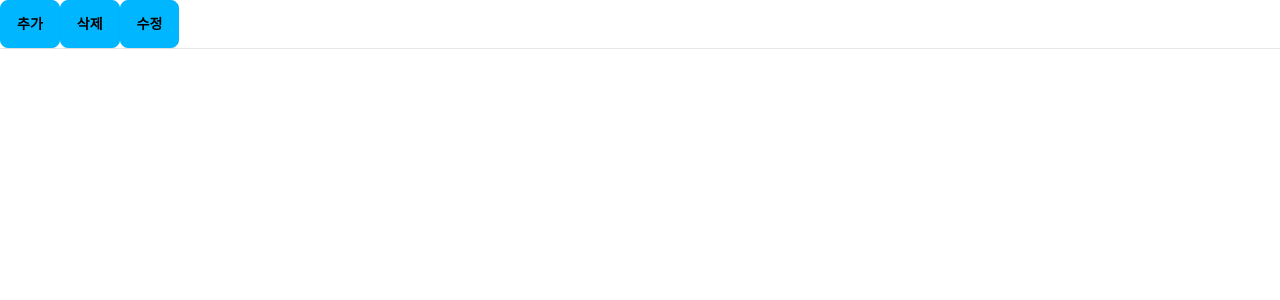
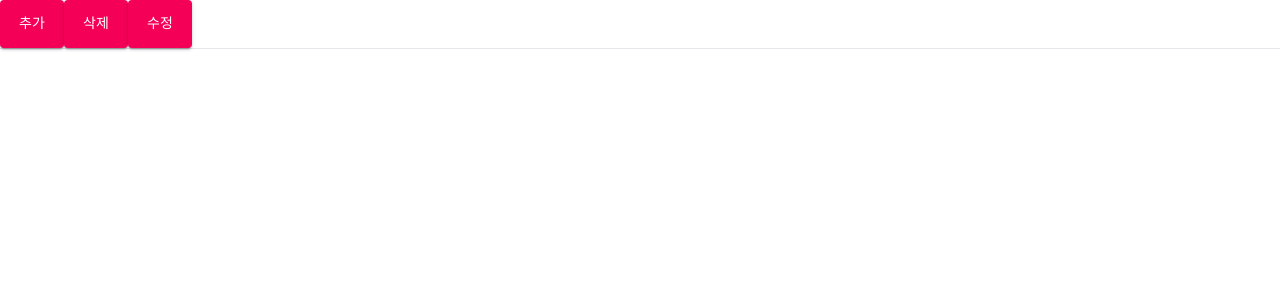
Before and after one commit to CHOMINWOONG/2024-react-exam, a React (Create React App) app: page / in a window 1280 px wide. Shown: the top 300 px of the page. Built offline with nearby package versions, Linux system fonts and the light colour scheme.

Commit message:
MUI 적용

```diff
--- a/package.json
+++ b/package.json
@@ -1,9 +1,11 @@
-
 {
   "name": "react-exam",
   "version": "0.1.0",
   "private": true,
   "dependencies": {
+    "@emotion/react": "^11.11.4",
+    "@emotion/styled": "^11.11.5",
+    "@mui/material": "^5.15.14",
     "@testing-library/jest-dom": "^5.17.0",
     "@testing-library/react": "^13.4.0",
     "@testing-library/user-event": "^13.5.0",
--- a/src/App.js
+++ b/src/App.js
@@ -1,4 +1,5 @@
 import React, { useState, useRef, useEffect, useMemo, useCallback } from 'react';
+import { Button } from "@mui/material";
 
 function TodoApp({todosState}) {
 
@@ -17,9 +18,9 @@ function TodoApp({todosState}) {
 
   return (
     <>
-      <button className="btn btn-info" onClick={onAddBtnClick}>추가</button>
-      <button className="btn btn-info" onClick={onRemoveBtnClick}>삭제</button>
-      <button className="btn btn-info" onClick={onEditBtnClick}>수정</button>
+      <Button variant='contained' className="btn btn-info" onClick={onAddBtnClick}>추가</Button>
+      <Button variant='contained' className="btn btn-info" onClick={onRemoveBtnClick}>삭제</Button>
+      <Button variant='contained' className="btn btn-info" onClick={onEditBtnClick}>수정</Button>
       <hr />
       <ul>
         {todosState.todos.map((todo, index) => (
--- /dev/null
+++ b/src/Root.js
@@ -0,0 +1,25 @@
+import {ThemeProvider, CssBaseline, createTheme} from "@mui/material";
+import App from './App';
+
+
+export default function Root() {
+
+        // Create a theme instance.
+        const theme = createTheme({
+          typography: {
+            fontFamily: ["GmarketSansMedium"]
+          },
+          palette: {
+            primary: {
+              main: '#f50057',
+            },
+          }
+        });
+        return (
+          <ThemeProvider theme={theme}>
+            <CssBaseline />
+            <App />
+          </ThemeProvider>
+        );
+
+}
--- a/src/index.js
+++ b/src/index.js
@@ -1,11 +1,11 @@
 import React from 'react';
 import ReactDOM from 'react-dom/client';
 import './index.css';
-import App from './App';
+import Root from './Root';
 
 const root = ReactDOM.createRoot(document.getElementById('root'));
 root.render(
   <React.StrictMode>
-    <App />
+    <Root />
   </React.StrictMode>
 );
```
Also changed, not shown: 1 other file (tests, documents, lock files or other folders).
